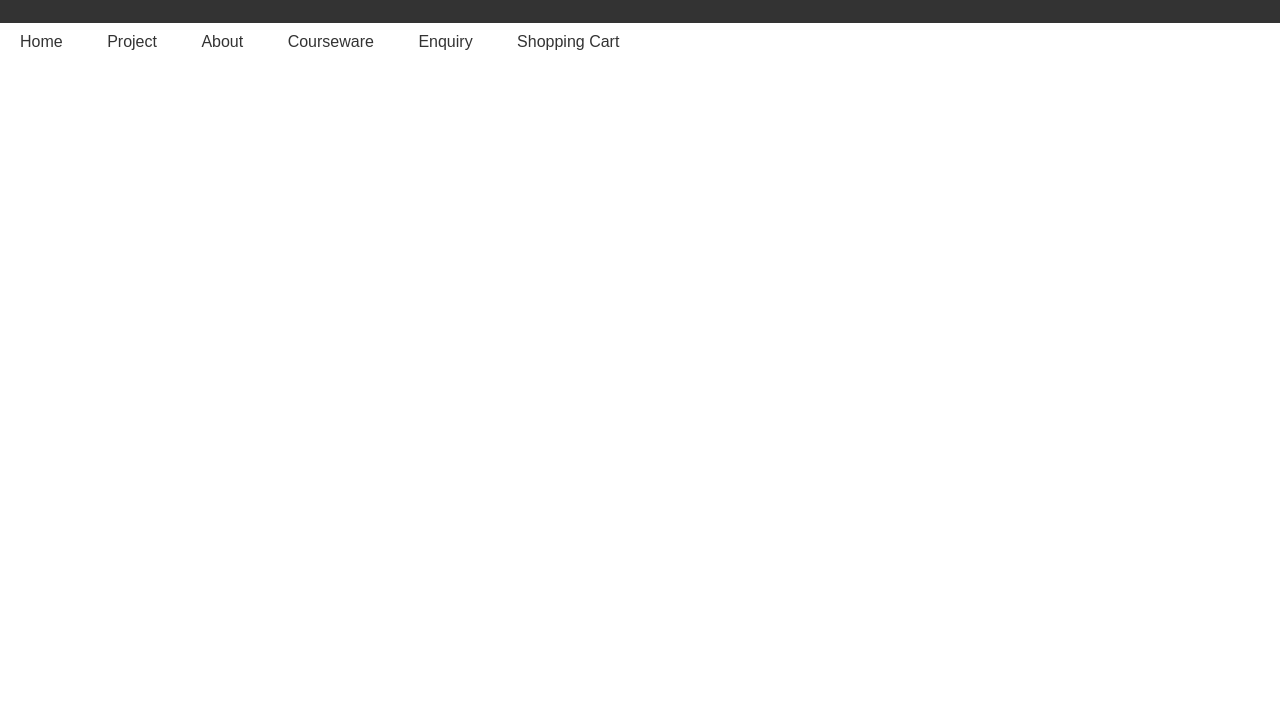
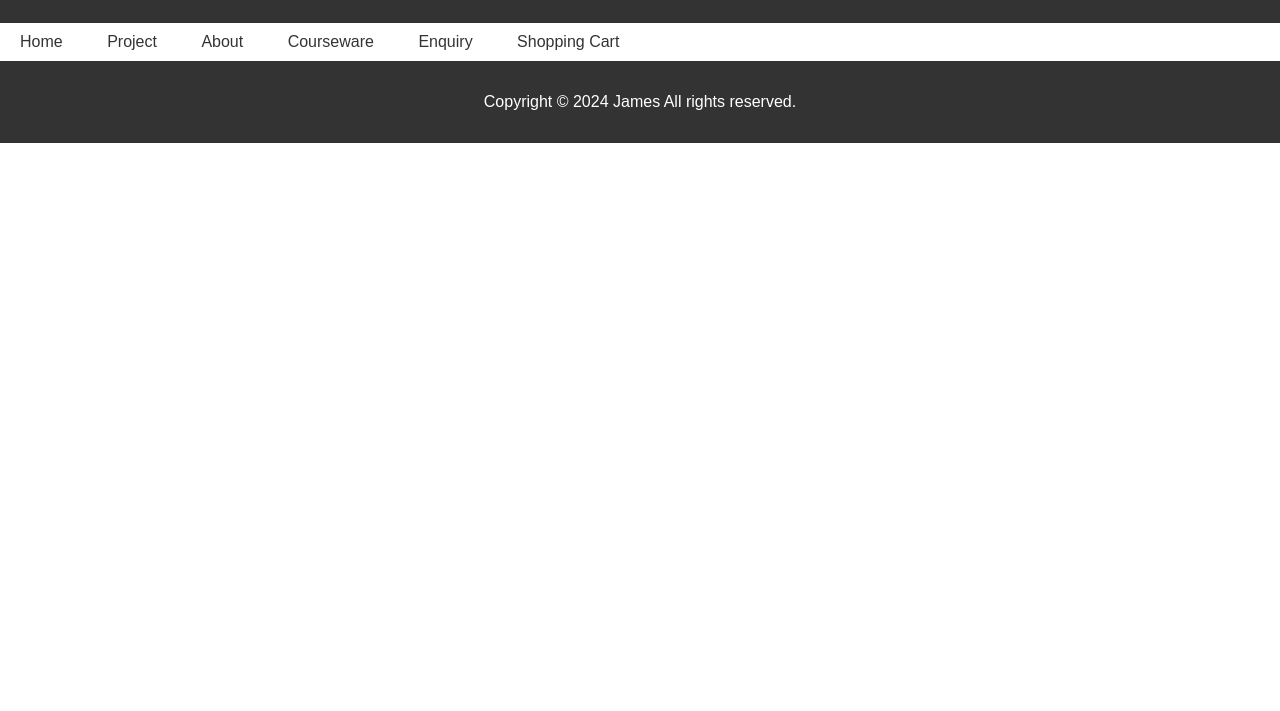
Before and after one commit to JamesBibbruns/441-PRO, a plain HTML site: page index.html in a window 1280 px wide. Shown: the part 89-800 px from the top of the page. Drawn offline with Linux system fonts and the light colour scheme.

Commit message:
index.html

```diff
--- a/index.html
+++ b/index.html
@@ -27,5 +27,8 @@
             <li><a href="page9">Shopping Cart</a></li>
         </ul>
     </nav>
+    <footer>
+        <p>Copyright &copy; 2024 James All rights reserved.</p>
+    </footer>
 </body>
 </html>
```
